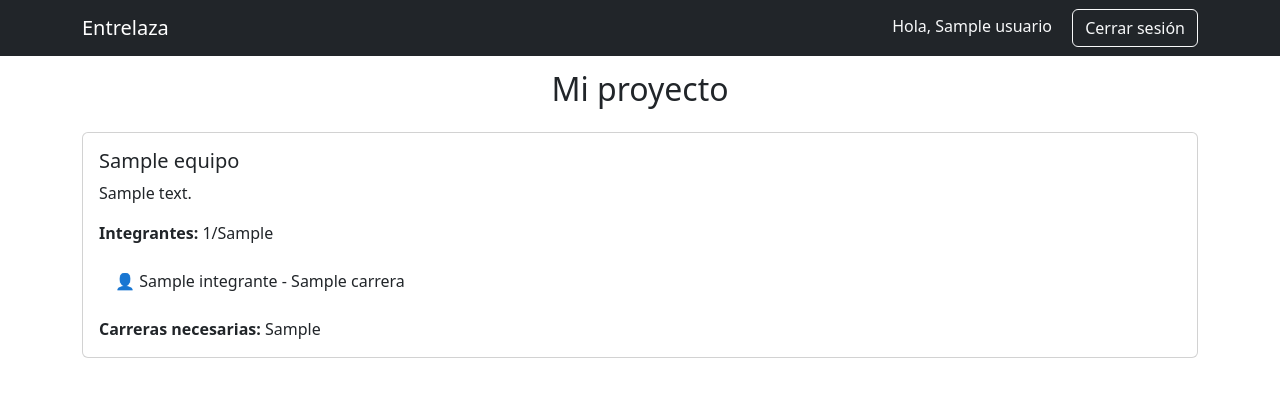
After one commit to paitzone788-gif/PaitZone, a Flask app: template templates/mi_equipo.html in a window 1280 px wide. The commit adds this page. Shown: the top 397 px of the page. Run offline with Flask 3, Linux system fonts and the light colour scheme; the template is opened without the code that fills it: most values are stand-ins (such as "Sample title", 1, 10 or a date in 2020); some libraries are stand-ins or nearby versions.

Commit message:
modificaciones1

```diff
--- a/app.py
+++ b/app.py
@@ -1,57 +1,120 @@
 from flask import Flask, render_template, request, redirect, url_for, flash, session
+from flask_mysqldb import MySQL
+
 
 app = Flask(__name__)
 app.secret_key = "supersecretkey"
 
-usuarios = []
-proyectos = []  # Aquí se guardan los proyectos creados
+# Configuración MySQL
+app.config['MYSQL_HOST'] = 'localhost'
+app.config['MYSQL_USER'] = 'root'
+app.config['MYSQL_PASSWORD'] = 'mysql'
+app.config['MYSQL_DB'] = 'Entrelaza'
+app.config['MYSQL_CURSORCLASS'] = 'DictCursor'
 
+mysql = MySQL(app)
+
+# Página de inicio -> muestra equipos
 @app.route('/')
 def index():
+    cursor = mysql.connection.cursor()
+
     usuario = session.get('usuario')
-    carrera_usuario = usuario['carrera'] if usuario else None
-    codigo_usuario = usuario['codigo'] if usuario else None
 
-    # Equipos a mostrar según la carrera
-    equipos_filtrados = []
-    for e in proyectos:
-        if carrera_usuario in e['carreras_necesarias']:
-            equipos_filtrados.append(e)
+    # Traer todos los equipos disponibles de la misma carrera que el usuario
+    if usuario:
+        cursor.execute('''
+            SELECT e.* FROM equipos e
+            JOIN equipo_carreras ec ON e.id = ec.equipo_id
+            JOIN carreras c ON ec.carrera_id = c.id
+            WHERE c.nombre = %s
+        ''', (usuario['carrera'],))
+    else:
+        cursor.execute('SELECT * FROM equipos')
 
-    return render_template("project.html", equipos=equipos_filtrados, usuario=usuario)
+    equipos = cursor.fetchall()
 
+    for equipo in equipos:
+        cursor.execute('''
+            SELECT u.id, u.nombre_completo, u.carrera
+            FROM equipo_integrantes ei
+            JOIN usuarios u ON ei.usuario_id = u.id
+            WHERE ei.equipo_id = %s
+        ''', (equipo['id'],))
+        equipo['integrantes'] = cursor.fetchall()
+
+        cursor.execute('''
+            SELECT c.nombre
+            FROM equipo_carreras ec
+            JOIN carreras c ON ec.carrera_id = c.id
+            WHERE ec.equipo_id = %s
+        ''', (equipo['id'],))
+        equipo['carreras_necesarias'] = [c['nombre'] for c in cursor.fetchall()]
+
+    # Verificar si el usuario ya tiene un proyecto
+    mi_proyecto = None
+    if usuario:
+        cursor.execute('''
+            SELECT e.* FROM equipos e
+            JOIN equipo_integrantes ei ON e.id = ei.equipo_id
+            WHERE ei.usuario_id = %s
+            LIMIT 1
+        ''', (usuario['id'],))
+        mi_proyecto = cursor.fetchone()
+
+    cursor.close()
+    return render_template("project.html", equipos=equipos, usuario=usuario, mi_proyecto=mi_proyecto)
+
+
+# Registro de usuario
 @app.route('/register', methods=['GET', 'POST'])
 def register():
     if request.method == 'POST':
-        datos = {
-            "nombre": request.form['nombre'],
-            "codigo": request.form['codigo'],
-            "carrera": request.form['carrera'],
-            "correo": request.form['correo'],
-            "telefono": request.form['telefono'],
-            "password": request.form['password']
-        }
+        nombre = request.form['nombre']
+        carrera = request.form['carrera']
+        codigo = request.form['codigo']
+        correo = request.form['correo']
+        telefono = request.form['telefono']
+        password = request.form['password']
 
-        if any(u['codigo'] == datos['codigo'] for u in usuarios):
-            flash("El código ya está registrado", "danger")
+        if not correo.endswith("@alumnos.udg.mx"):
+            flash("Debes usar tu correo institucional (@alumnos.udg.mx)", "danger")
             return redirect(url_for('register'))
 
-        usuarios.append(datos)
-        flash("Registro exitoso", "success")
+        cursor = mysql.connection.cursor()
+        cursor.execute("SELECT * FROM usuarios WHERE codigo = %s OR correo = %s", (codigo, correo))
+        if cursor.fetchone():
+            flash("Ya existe un usuario con ese código o correo", "danger")
+            cursor.close()
+            return redirect(url_for('register'))
+
+        cursor.execute('''
+            INSERT INTO usuarios(nombre_completo, carrera, codigo, correo, telefono, contrasena)
+            VALUES (%s,%s,%s,%s,%s,%s)
+        ''', (nombre, carrera, codigo, correo, telefono, password))
+        mysql.connection.commit()
+        cursor.close()
+        flash("Registro exitoso, ahora inicia sesión", "success")
         return redirect(url_for('login'))
 
     return render_template("register.html")
 
+
+# Login
 @app.route('/login', methods=['GET', 'POST'])
 def login():
     if request.method == 'POST':
         codigo = request.form['codigo']
         password = request.form['password']
 
-        user = next((u for u in usuarios if u['codigo'] == codigo and u['password'] == password), None)
+        cursor = mysql.connection.cursor()
+        cursor.execute('SELECT * FROM usuarios WHERE codigo = %s AND contrasena = %s', (codigo, password))
+        user = cursor.fetchone()
+        cursor.close()
+
         if user:
             session['usuario'] = user
-            flash(f"Bienvenido, {user['nombre']}", "success")
+            flash(f"Bienvenido, {user['nombre_completo']}", "success")
             return redirect(url_for('index'))
         else:
             flash("Código o contraseña incorrectos", "danger")
@@ -59,12 +122,154 @@ def login():
 
     return render_template("login.html")
 
+
+# Mostrar proyecto del usuario
+@app.route('/mi_equipo')
+def mi_equipo():
+    if 'usuario' not in session:
+        flash("Debes iniciar sesión para ver tu proyecto", "warning")
+        return redirect(url_for('login'))
+
+    usuario = session['usuario']
+    cursor = mysql.connection.cursor()
+
+    # Buscar proyecto del usuario
+    cursor.execute('''
+        SELECT e.id, e.nombre_proyecto, e.descripcion, e.max_integrantes
+        FROM equipos e
+        JOIN equipo_integrantes ei ON e.id = ei.equipo_id
+        WHERE ei.usuario_id = %s
+        LIMIT 1
+    ''', (usuario['id'],))
+    equipo = cursor.fetchone()
+
+    if not equipo:
+        flash("No perteneces a ningún proyecto aún", "info")
+        cursor.close()
+        return redirect(url_for('index'))
+
+    # Integrantes del equipo
+    cursor.execute('''
+        SELECT u.nombre_completo AS nombre, u.carrera
+        FROM equipo_integrantes ei
+        JOIN usuarios u ON ei.usuario_id = u.id
+        WHERE ei.equipo_id = %s
+    ''', (equipo['id'],))
+    equipo['integrantes'] = cursor.fetchall()
+
+    # Carreras necesarias
+    cursor.execute('''
+        SELECT c.nombre
+        FROM equipo_carreras ec
+        JOIN carreras c ON ec.carrera_id = c.id
+        WHERE ec.equipo_id = %s
+    ''', (equipo['id'],))
+    equipo['carreras_necesarias'] = [c['nombre'] for c in cursor.fetchall()]
+
+    cursor.close()
+    return render_template('mi_equipo.html', usuario=usuario, equipo=equipo)
+
+
+# Logout
 @app.route('/logout')
 def logout():
     session.pop('usuario', None)
     flash("Sesión cerrada", "info")
     return redirect(url_for('index'))
 
+
+# Crear proyecto
+# Crear proyecto
+@app.route('/create_project', methods=['GET', 'POST'])
+def create_project():
+    if 'usuario' not in session:
+        flash("Debes iniciar sesión para crear un proyecto", "warning")
+        return redirect(url_for('login'))
+
+    usuario = session['usuario']
+    cursor = mysql.connection.cursor()
+
+    # Verificar que el usuario exista
+    cursor.execute("SELECT id FROM usuarios WHERE id=%s", (usuario['id'],))
+    if not cursor.fetchone():
+        flash("Usuario no válido", "danger")
+        cursor.close()
+        return redirect(url_for('index'))
+
+    # Verificar que no haya creado ya un equipo
+    cursor.execute('SELECT * FROM equipos WHERE creador_id = %s', (usuario['id'],))
+    if cursor.fetchone():
+        flash("Ya creaste un equipo, no puedes crear otro", "danger")
+        cursor.close()
+        return redirect(url_for('index'))
+
+    if request.method == 'POST':
+        nombre = request.form['nombre']
+        descripcion = request.form['descripcion']
+        max_integrantes = int(request.form['max_integrantes'])
+        integrantes_raw = request.form['integrantes']
+        carreras_seleccionadas = request.form.getlist('carreras')
+
+        # Limitar el número de carreras al máximo permitido
+        max_carreras = min(4, max_integrantes)
+        carreras_seleccionadas = carreras_seleccionadas[:max_carreras]
+
+        # Crear el equipo
+        cursor.execute(
+            "INSERT INTO equipos (nombre_proyecto, descripcion, max_integrantes, creador_id) VALUES (%s,%s,%s,%s)",
+            (nombre, descripcion, max_integrantes, usuario['id'])
+        )
+        equipo_id = cursor.lastrowid
+
+        # Insertar al creador del equipo
+        cursor.execute(
+            "INSERT INTO equipo_integrantes (equipo_id, usuario_id) VALUES (%s, %s)",
+            (equipo_id, usuario['id'])
+        )
+
+        # Insertar otros integrantes, evitando duplicados
+        integrantes = [i.strip() for i in integrantes_raw.split(',') if i.strip()]
+        for integrante_nombre in integrantes:
+            if integrante_nombre == usuario['nombre_completo']:
+                continue  # evitar duplicar al creador
+
+            # Verificar si el usuario ya está en el equipo
+            cursor.execute(
+                "SELECT * FROM equipo_integrantes WHERE equipo_id=%s AND usuario_id=(SELECT id FROM usuarios WHERE nombre_completo=%s LIMIT 1)",
+                (equipo_id, integrante_nombre)
+            )
+            if not cursor.fetchone():
+                cursor.execute(
+                    "INSERT INTO equipo_integrantes (equipo_id, usuario_id) "
+                    "SELECT %s, id FROM usuarios WHERE nombre_completo=%s LIMIT 1",
+                    (equipo_id, integrante_nombre)
+                )
+
+        # Insertar las carreras asociadas
+        for carrera_nombre in carreras_seleccionadas:
+            cursor.execute("SELECT id FROM carreras WHERE nombre=%s", (carrera_nombre,))
+            carrera_row = cursor.fetchone()
+            if carrera_row:
+                carrera_id = carrera_row['id']
+                cursor.execute(
+                    "INSERT INTO equipo_carreras (equipo_id, carrera_id) VALUES (%s,%s)",
+                    (equipo_id, carrera_id)
+                )
+
+        mysql.connection.commit()
+        cursor.close()
+        flash("¡Creaste tu equipo!", "success")
+        return redirect(url_for('index'))
+
+    # Traer todas las carreras para el formulario
+    cursor.execute("SELECT nombre FROM carreras")
+    carreras = [row['nombre'] for row in cursor.fetchall()]
+    cursor.close()
+    return render_template("create_project.html", carreras=carreras)
+
+
+
+# Unirse a proyecto
 @app.route('/unirse/<int:equipo_id>')
 def unirse(equipo_id):
     if 'usuario' not in session:
@@ -72,62 +277,35 @@ def unirse(equipo_id):
         return redirect(url_for('login'))
 
     usuario = session['usuario']
-    codigo_usuario = usuario['codigo']
+    cursor = mysql.connection.cursor()
+    cursor.execute('SELECT * FROM equipo_integrantes WHERE usuario_id = %s', (usuario['id'],))
+    if cursor.fetchone():
+        flash("Ya perteneces a un equipo y no puedes unirte a otro", "danger")
+        cursor.close()
+        return redirect(url_for('index'))
 
-    # Verificar si ya pertenece a algún proyecto
-    for proyecto in proyectos:
-        if any(i['codigo'] == codigo_usuario for i in proyecto['integrantes']):
-            flash("Ya perteneces a un proyecto y no puedes unirte a otro", "danger")
-            return redirect(url_for('index'))
-
-    # Buscar el proyecto
-    proyecto = next((p for p in proyectos if p['id'] == equipo_id), None)
-    if proyecto:
-        if len(proyecto['integrantes']) >= proyecto['max_integrantes']:
-            flash("Este equipo ya está completo", "warning")
-        else:
-            proyecto['integrantes'].append(usuario)
-            flash("Te has unido al equipo exitosamente", "success")
-    else:
-        flash("Equipo no encontrado", "danger")
-
+    cursor.execute('INSERT INTO equipo_integrantes(equipo_id, usuario_id) VALUES (%s, %s)', (equipo_id, usuario['id']))
+    mysql.connection.commit()
+    cursor.close()
+    flash("¡Te uniste a un equipo!", "success")
     return redirect(url_for('index'))
 
-@app.route('/create_project', methods=['GET', 'POST'])
-def create_project():
+
+# Salir de equipo
+@app.route('/salir/<int:equipo_id>')
+def salir(equipo_id):
     if 'usuario' not in session:
-        flash("Debes iniciar sesión para crear un proyecto", "warning")
+        flash("Debes iniciar sesión", "warning")
         return redirect(url_for('login'))
 
     usuario = session['usuario']
+    cursor = mysql.connection.cursor()
+    cursor.execute('DELETE FROM equipo_integrantes WHERE equipo_id = %s AND usuario_id = %s', (equipo_id, usuario['id']))
+    mysql.connection.commit()
+    cursor.close()
+    flash("Has salido del equipo", "info")
+    return redirect(url_for('index'))
 
-    # Verificar si ya pertenece a un proyecto
-    for p in proyectos:
-        if any(i['codigo'] == usuario['codigo'] for i in p['integrantes']):
-            flash("Ya perteneces a un proyecto. No puedes crear otro.", "danger")
-            return redirect(url_for('index'))
-
-    if request.method == 'POST':
-        nombre = request.form['nombre']
-        descripcion = request.form['descripcion']
-        max_integrantes = int(request.form['max_integrantes'])
-        carreras_necesarias = request.form.getlist('carreras')
-
-        nuevo_proyecto = {
-            'id': len(proyectos) + 1,
-            'nombre': nombre,
-            'descripcion': descripcion,
-            'max_integrantes': max_integrantes,
-            'integrantes': [usuario],
-            'carreras_necesarias': carreras_necesarias
-        }
-
-        proyectos.append(nuevo_proyecto)
-        flash('Proyecto creado con éxito', 'success')
-        return redirect(url_for('index'))
-
-    carreras_disponibles = ['TPIN', 'BTGO', 'CARRERA3', 'CARRERA4']
-    return render_template('create_project.html', carreras=carreras_disponibles)
 
 if __name__ == '__main__':
     app.run(debug=True)
--- /dev/null
+++ b/templates/mi_equipo.html
@@ -0,0 +1,48 @@
+<!DOCTYPE html>
+<html lang="es">
+<head>
+<meta charset="UTF-8" />
+<meta name="viewport" content="width=device-width, initial-scale=1" />
+<title>Mi proyecto</title>
+<link href="https://cdn.jsdelivr.net/npm/bootstrap@5.3.0/dist/css/bootstrap.min.css" rel="stylesheet" />
+</head>
+<body>
+
+<nav class="navbar navbar-expand-lg navbar-dark bg-dark fixed-top">
+    <div class="container">
+        <a class="navbar-brand" href="/">Entrelaza</a>
+        <div class="ms-auto">
+            <span class="text-light me-3">Hola, {{ usuario['nombre_completo'] }}</span>
+            <a href="{{ url_for('logout') }}" class="btn btn-outline-light">Cerrar sesión</a>
+        </div>
+    </div>
+</nav>
+
+<div class="container" style="padding-top:70px;">
+    <h2 class="mb-4 text-center">Mi proyecto</h2>
+
+    <div class="card mb-3">
+        <div class="card-body">
+            <h5 class="card-title">{{ equipo.nombre_proyecto }}</h5>
+            <p class="card-text">{{ equipo.descripcion }}</p>
+            <p class="card-text">
+                <strong>Integrantes:</strong> {{ equipo.integrantes | length }}/{{ equipo.max_integrantes }}
+                {% if equipo.integrantes | length >= equipo.max_integrantes %}
+                    <span class="badge bg-success ms-2">Proyecto Completo</span>
+                {% endif %}
+            </p>
+            <ul class="list-group list-group-flush mb-3">
+                {% for integrante in equipo.integrantes %}
+                    <li class="list-group-item">
+                        👤 {{ integrante.nombre }} - {{ integrante.carrera }}
+                    </li>
+                {% endfor %}
+            </ul>
+            <p class="card-text"><strong>Carreras necesarias:</strong> {{ equipo.carreras_necesarias | join(', ') }}</p>
+        </div>
+    </div>
+</div>
+
+<script src="https://cdn.jsdelivr.net/npm/bootstrap@5.3.0/dist/js/bootstrap.bundle.min.js"></script>
+</body>
+</html>
```
Also changed, not shown: static/js/formularioequipo.js (added, +32 -0 lines), templates/base.html (+25 -2 lines), templates/create_project.html (+20 -2 lines), templates/project.html (+28 -17 lines), templates/register.html (+14 -4 lines), 1 other file.
